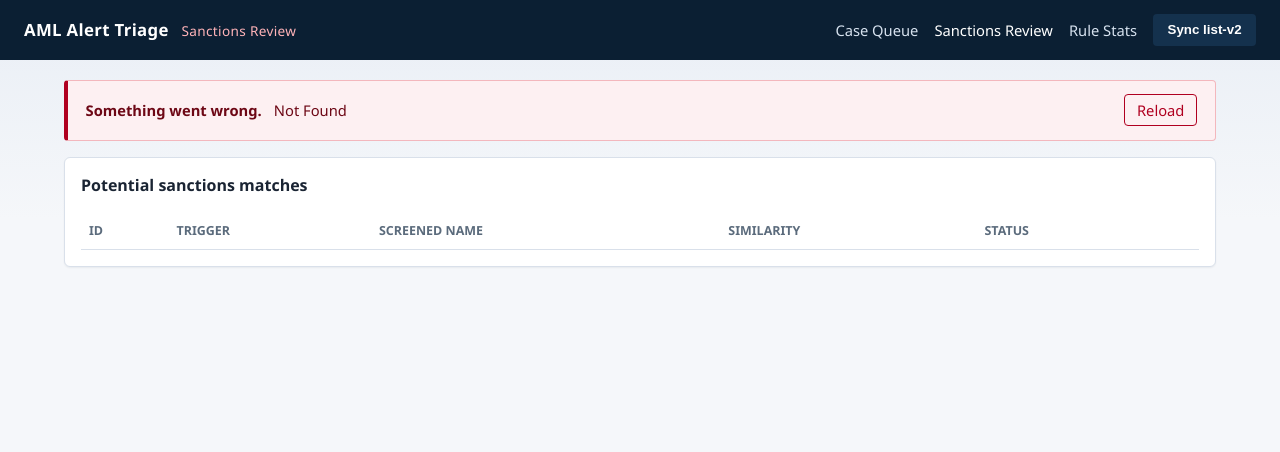
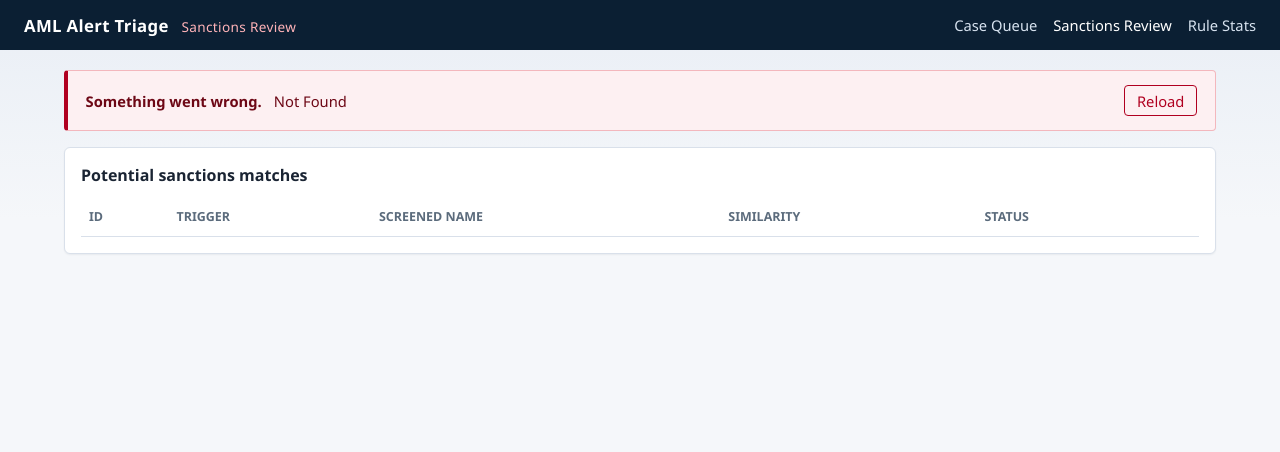
Before and after one commit to Neueda-Learning/Suspicious_Activity_Monitor, a web app: page /sanctions.html in a window 1280 px wide. Shown: the top 452 px of the page. Run offline with its HTML, style and script files only (its server is not run), Linux system fonts and the light colour scheme; data that the repository does not hold is empty.

Commit message:
Hide list-update rescreen controls from demo

```diff
--- a/src/main/resources/static/sanctions.html
+++ b/src/main/resources/static/sanctions.html
@@ -13,13 +13,11 @@
       <a href="/">Case Queue</a>
       <a class="active" href="/sanctions.html">Sanctions Review</a>
       <a href="/stats.html">Rule Stats</a>
-      <button class="btn secondary" id="syncBtn" type="button">Sync list-v2</button>
     </nav>
   </header>
   <main class="wrap">
     <section class="panel">
       <h2>Potential sanctions matches</h2>
-      <p class="muted" id="syncMsg"></p>
       <table>
         <thead><tr><th>ID</th><th>Trigger</th><th>Screened name</th><th>Similarity</th><th>Status</th><th></th></tr></thead>
         <tbody id="rows"></tbody>
@@ -48,7 +46,8 @@
   <script>
     let selected = null;
     async function load() {
-      const hits = await api('/api/sanctions-hits?status=POTENTIAL_MATCH');
+      const hits = (await api('/api/sanctions-hits?status=POTENTIAL_MATCH'))
+        .filter(h => h.triggerType !== 'LIST_UPDATE_RESCREEN');
       window._hits = hits;
       rows.innerHTML = hits.map((h, i) => `
         <tr>
@@ -94,15 +93,6 @@
         load();
       } catch (e) { resolveMsg.textContent = e.message; }
     };
-    syncBtn.onclick = async () => {
-      syncBtn.disabled = true;
-      try {
-        const r = await api('/api/sanctions/sync', { method: 'POST', body: '{}' });
-        syncMsg.textContent = `Sync complete: added=${r.added}, updated=${r.updated}, rescreened=${r.customersRescreened}, new potential matches=${r.potentialMatchesCreated}`;
-        await load();
-      } catch (e) { syncMsg.textContent = e.message; }
-      finally { syncBtn.disabled = false; }
-    };
     load().catch(e => showPageError(e.message));
   </script>
 </body>
```
